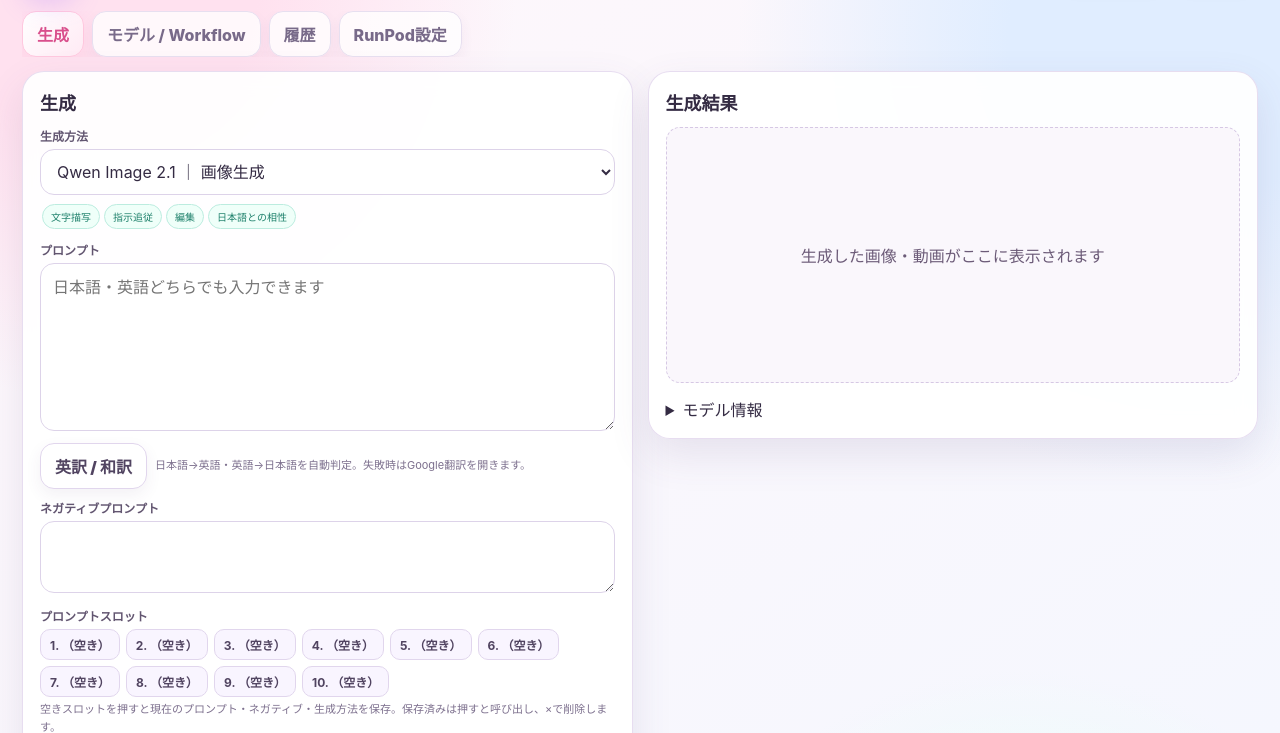
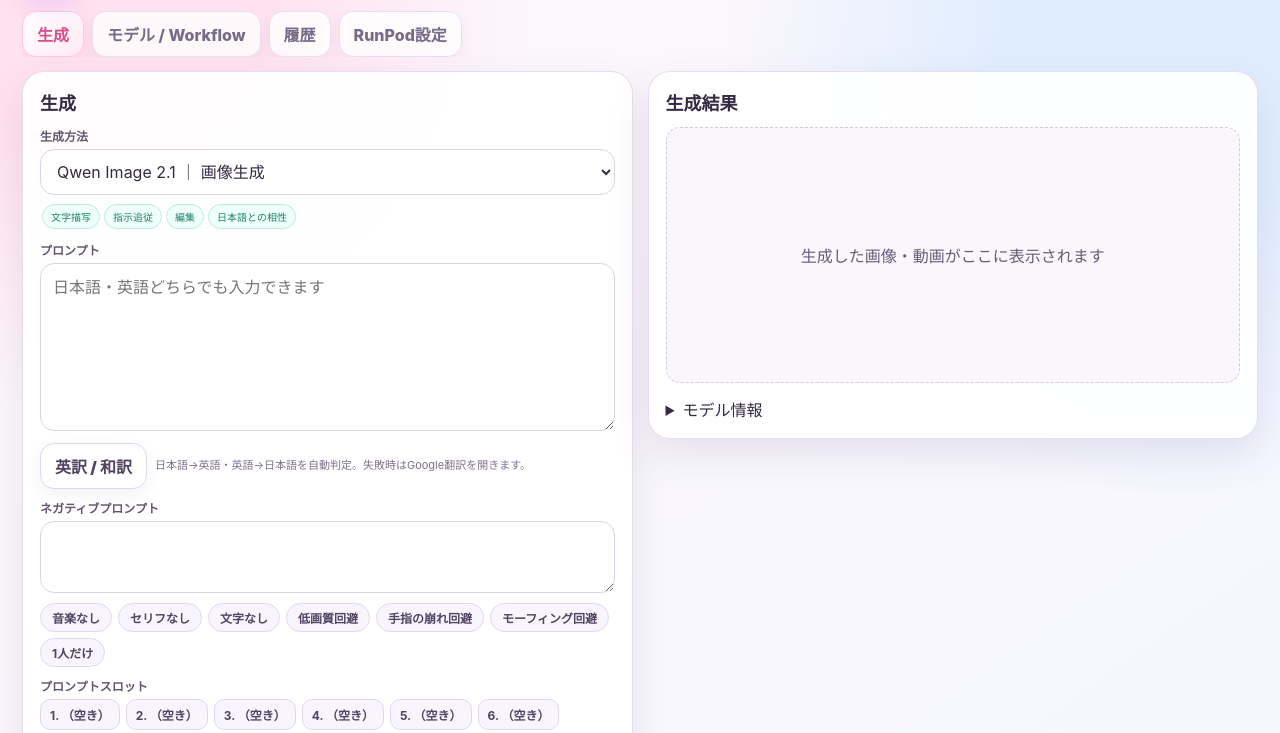
Before and after one commit to maxiclio5571/my-riruka-web, a plain HTML site: page index.html in a window 1280 px wide. Shown: the part 80-813 px from the top of the page. Drawn offline with Linux system fonts and the light colour scheme.

Commit message:
2.9.3: negative prompt toggle chips

```diff
--- a/index.html
+++ b/index.html
@@ -4,7 +4,7 @@
 <meta charset="utf-8">
 <meta name="viewport" content="width=device-width,initial-scale=1">
 <meta name="color-scheme" content="dark">
-<title>My Riruka Studio 2.9.2</title>
+<title>My Riruka Studio 2.9.3</title>
 
 <style>
 :root{
@@ -84,6 +84,9 @@ textarea{resize:vertical;line-height:1.5}
 .slotbtn{border:1px solid #e1d6ed;border-radius:10px;background:#f9f5ff;color:#514461;padding:6px 9px;font-size:12px;font-weight:700;max-width:190px;overflow:hidden;text-overflow:ellipsis;white-space:nowrap}
 .slotbtn.filled{background:#fff;border-color:#ffc8df;color:#a03d68}
 .slotbtn .slotx{margin-left:6px;color:#c34359;font-weight:900}
+.negchips{display:flex;flex-wrap:wrap;gap:6px;margin:6px 0 2px}
+.nchip{border:1px solid #e1d6ed;border-radius:999px;background:#f9f5ff;color:#514461;padding:5px 11px;font-size:12px;font-weight:700;cursor:pointer}
+.nchip.on{background:#a03d68;border-color:#a03d68;color:#fff}
 input:focus,textarea:focus,select:focus{
   border-color:#b895ff;box-shadow:0 0 0 4px rgba(168,121,255,.12)
 }
@@ -175,7 +178,7 @@ code{background:#f0e8f8;color:#7d4bb3;border-radius:6px;padding:2px 5px}
 <body>
 <div class="wrap">
   <div class="top">
-    <div class="brand"><div class="logo">R5</div><div><h1>My Riruka Studio 2.9.2</h1><div class="sub">RunPod Serverless + ComfyUI — 画像も動画も、ひとつの画面から ✨</div></div></div>
+    <div class="brand"><div class="logo">R5</div><div><h1>My Riruka Studio 2.9.3</h1><div class="sub">RunPod Serverless + ComfyUI — 画像も動画も、ひとつの画面から ✨</div></div></div>
     <div class="pills"><span id="healthPill" class="pill">Endpoint: 未確認</span><span id="jobPill" class="pill">Job: 待機中</span></div>
   </div>
 
@@ -206,6 +209,7 @@ code{background:#f0e8f8;color:#7d4bb3;border-radius:6px;padding:2px 5px}
         </div>
         <label>ネガティブプロンプト</label>
         <textarea id="negative" rows="2"></textarea>
+        <div id="negChips" class="negchips"></div>
         <label>プロンプトスロット</label>
         <div id="slotBar" class="slotbar"></div>
         <div class="small">空きスロットを押すと現在のプロンプト・ネガティブ・生成方法を保存。保存済みは押すと呼び出し、×で削除します。</div>
@@ -1168,7 +1172,7 @@ function renderSlots(){
    x.onclick=e=>{e.stopPropagation();const a=loadSlots();a[i]=null;saveSlots(a);renderSlots();};
    b.appendChild(x);
    b.onclick=()=>{
-    $('prompt').value=s.prompt||'';$('negative').value=s.negative||'';
+    $('prompt').value=s.prompt||'';$('negative').value=s.negative||'';syncNegChips();
     if(s.model&&cfg.models.some(m=>m.name===s.model)){$('modelSelect').value=s.model;syncModel();}
     $('statusText').textContent='スロット「'+s.name+'」を呼び出しました。';
    };
@@ -1201,6 +1205,47 @@ $('translateBtn').onclick=async()=>{
  btn.disabled=false;btn.textContent=old;
 };
 renderSlots();
+const NEG_CHIP_SETS=[
+ {label:'音楽なし',terms:['music','background music','song','singing','melody']},
+ {label:'セリフなし',terms:['speech','dialogue','talking','narration']},
+ {label:'文字なし',terms:['subtitles','text','watermark','logo']},
+ {label:'低画質回避',terms:['blurry','low quality','distorted']},
+ {label:'手指の崩れ回避',terms:['deformed hands','extra fingers','bad anatomy']},
+ {label:'モーフィング回避',terms:['morphing','warping','flickering']},
+ {label:'1人だけ',terms:['multiple people','another person','second person','crowd','people in the background','2girls','multiple girls']}
+];
+function negTerms(){return $('negative').value.split(',').map(s=>s.trim()).filter(Boolean);}
+function chipIsOn(set,cur){const lower=cur.map(s=>s.toLowerCase());return set.terms.every(t=>lower.includes(t.toLowerCase()));}
+function syncNegChips(){
+  const bar=$('negChips');if(!bar)return;
+  const cur=negTerms();
+  bar.querySelectorAll('.nchip').forEach((el,i)=>{el.classList.toggle('on',chipIsOn(NEG_CHIP_SETS[i],cur));});
+}
+function renderNegChips(){
+  const bar=$('negChips');if(!bar)return;
+  bar.innerHTML='';
+  NEG_CHIP_SETS.forEach(set=>{
+    const b=document.createElement('button');
+    b.type='button';b.className='nchip';b.textContent=set.label;
+    b.addEventListener('click',()=>{
+      let cur=negTerms();
+      if(chipIsOn(set,cur)){
+        const rm=set.terms.map(t=>t.toLowerCase());
+        cur=cur.filter(t=>!rm.includes(t.toLowerCase()));
+      }else{
+        const lower=cur.map(s=>s.toLowerCase());
+        set.terms.forEach(t=>{if(!lower.includes(t.toLowerCase()))cur.push(t);});
+      }
+      $('negative').value=cur.join(', ');
+      syncNegChips();
+    });
+    bar.appendChild(b);
+  });
+  $('negative').addEventListener('input',syncNegChips);
+  $('modelSelect').addEventListener('change',()=>setTimeout(syncNegChips,0));
+  syncNegChips();
+}
+renderNegChips();
 
 settingsToUI();renderModels();renderHistory();renderEndpointMap();
 </script>
```
